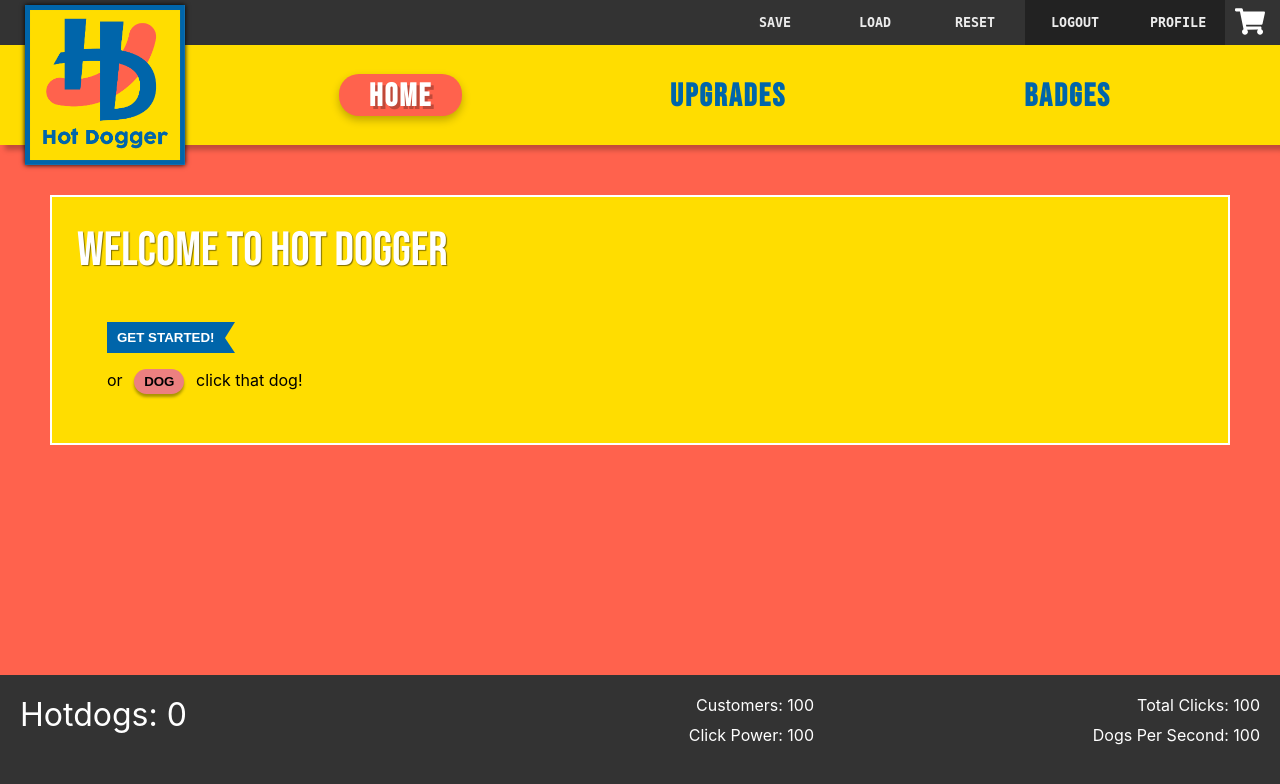
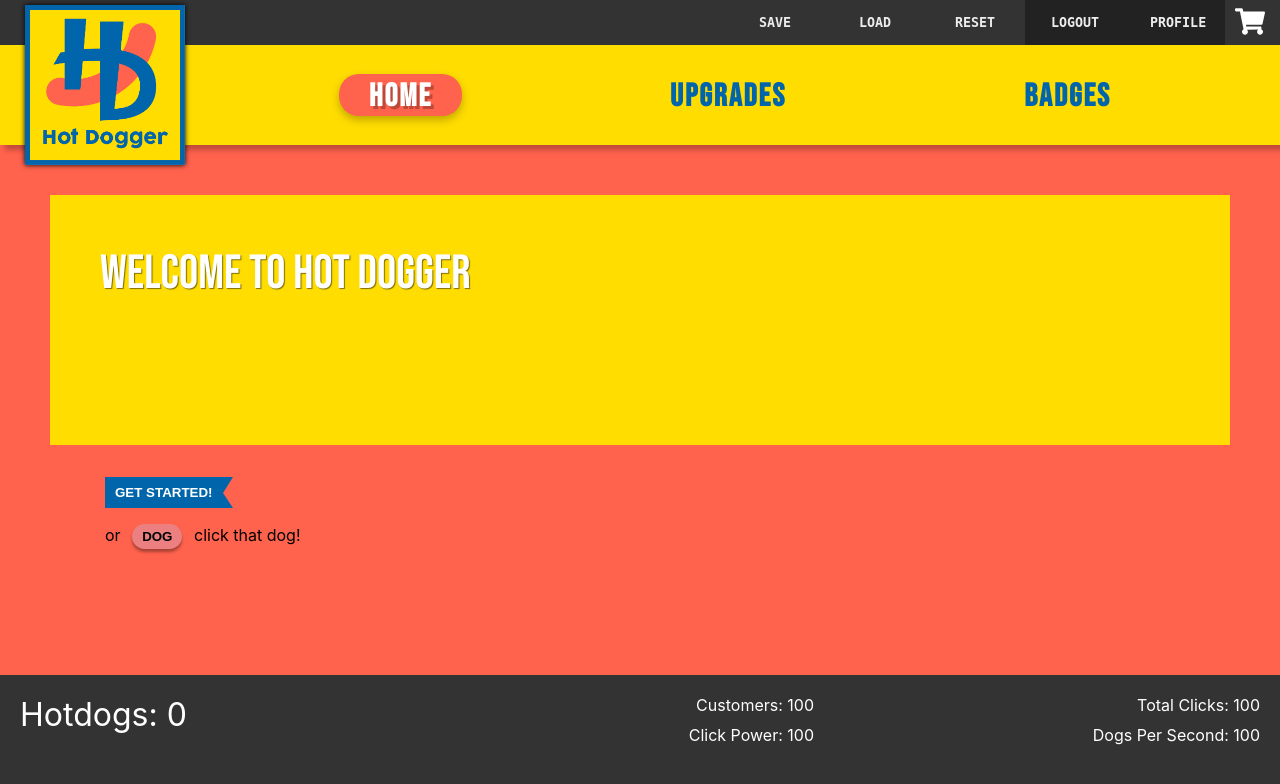
Before and after one commit to stujmar/hotdogger-fe, a React (Create React App) app: page / in a window 1280 px wide. Shown: the top 784 px of the page. Built offline with nearby package versions, Linux system fonts and the light colour scheme; no server answers; a web font is replaced by a local one.

Commit message:
[sm] restyled header and cta on home

```diff
--- a/src/components/Home/Home.module.css
+++ b/src/components/Home/Home.module.css
@@ -1,14 +1,11 @@
 /* https://www.alamy.com/stock-photo-homemade-chicago-style-hot-dog-with-mustard-relish-tomato-and-onion-83867811.html?pv=1&stamp=2&imageid=1EC2A9A9-0FE4-4E87-9EB3-EA0C0138203D&p=144156&n=0&orientation=0&pn=1&searchtype=0&IsFromSearch=1&srch=foo%3dbar%26st%3d0%26pn%3d1%26ps%3d100%26sortby%3d2%26resultview%3dsortbyPopular%26npgs%3d0%26qt%3dchicago%2520hot%2520dog%26qt_raw%3dchicago%2520hot%2520dog%26lic%3d3%26mr%3d0%26pr%3d0%26ot%3d0%26creative%3d%26ag%3d0%26hc%3d0%26pc%3d%26blackwhite%3d%26cutout%3d%26tbar%3d1%26et%3d0x000000000000000000000%26vp%3d0%26loc%3d0%26imgt%3d0%26dtfr%3d%26dtto%3d%26size%3d0xFF%26archive%3d1%26groupid%3d%26pseudoid%3d%26a%3d%26cdid%3d%26cdsrt%3d%26name%3d%26qn%3d%26apalib%3d%26apalic%3d%26lightbox%3d%26gname%3d%26gtype%3d%26xstx%3d0%26simid%3d%26saveQry%3d%26editorial%3d1%26nu%3d%26t%3d%26edoptin%3d%26customgeoip%3d%26cap%3d1%26cbstore%3d1%26vd%3d0%26lb%3d%26fi%3d2%26edrf%3d%26ispremium%3d1%26flip%3d0%26pl%3d */
 
 .title {
-  top: 25px;
-  z-index: 20;
-  left: 25px;
-  position: absolute;
+  padding: 50px;
   font-weight: medium;
   color: white;
   text-shadow: 1px 1px 1px rgba(0, 0, 0, 0.5);
-  font-size: 2.25rem;
+  font-size: 3rem;
   font-family: 'Bebas Neue', cursive;
 }
 
@@ -36,7 +33,6 @@
 
 .flexHolder {
   margin: 0px;
-  border: 2px solid white;
   position: relative;
   display: flex;
   height: 250px;
@@ -45,7 +41,7 @@
 }
 
 .cta {
-  padding: 125px 35px;
+  padding-left: 50px;
 }
 
 .dogButton {
```
